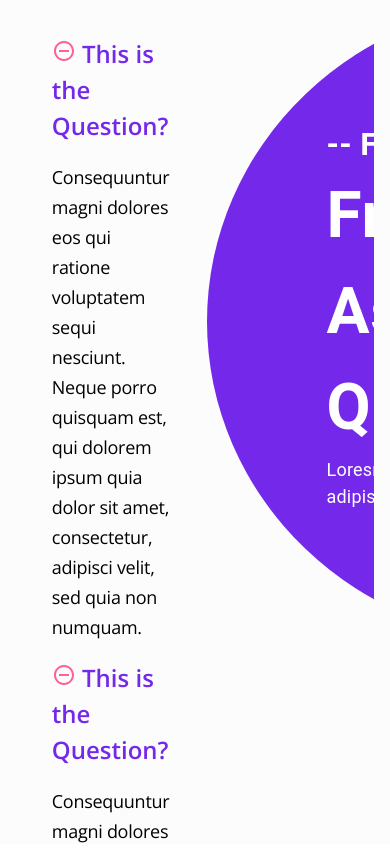
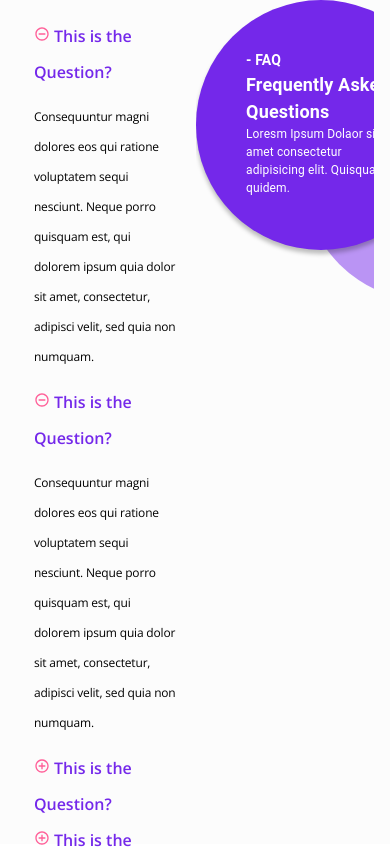
Before and after one commit to SehatBase/sehatbase_frontend, a Next.js app: page / in a window 390 px wide. Shown: the top 849 px of the page. Built offline with nearby package versions, Linux system fonts and the light colour scheme.

Commit message:
Made it responsive

```diff
--- a/pages/index.js
+++ b/pages/index.js
@@ -4,10 +4,10 @@ import Typography from "@material-ui/core/Typography";
 import { useState } from "react";
 import List from "../comps/list";
 import data from "../data";
-import Box from "@material-ui/core/Box";
-import zIndex from "@material-ui/core/styles/zIndex";
 
-const useStyles = makeStyles({
+
+const useStyles = makeStyles((theme)=>{
+  return {
   rootContainer: {
     fontFamily: "Open Sans",
     backgroundColor: "#FCFCFC",
@@ -17,6 +17,9 @@ const useStyles = makeStyles({
   innerCont: {
     padding: "10%",
     color: "#7428EA",
+    [theme.breakpoints.down('sm')]:{
+      padding: "5%",
+    },
   },
   innerCont2: {
     color: "white",
@@ -27,32 +30,51 @@ const useStyles = makeStyles({
     margin: "0px",
     fontSize: "64px",
     fontWeight: "700",
+    [theme.breakpoints.down('sm')]:{
+      fontSize:"18px",
+    },
   },
   typoheading2: {
     margin: "0px",
     fontSize: "32px",
     fontWeight: "700",
+    [theme.breakpoints.down('sm')]:{
+      fontSize:"14px",
+    },
   },
   typoheading3: {
     margin: "0px",
     fontSize: "18px",
+    [theme.breakpoints.down('sm')]:{
+      fontSize:"12px",
+    },
    },
   bullets: {
     cursor: "pointer",
     color: "#FF5F98",
+    fontSize:"24px",
+    [theme.breakpoints.down('sm')]:{
+      fontSize:"16px",
+    },
   },
   bulletText: {
     fontWeight: "600",
     fontSize:"24px",
     lineHeight: "36px",
     color: "#7428EA",
+    [theme.breakpoints.down('sm')]:{
+      fontSize:"16px",
+    },
   },
   hiddenText:{
     fontWeight: "400",
     fontSize:"18px",
     lineHeight: "30px",
     color:"black",
-    letterSpacing: "-0.015em"
+    letterSpacing: "-0.015em",
+    [theme.breakpoints.down('sm')]:{
+      fontSize:"12px",
+    },
   },
   circle: {
     backgroundColor: "#7428EA",
@@ -65,19 +87,30 @@ const useStyles = makeStyles({
     top:"0px",
     left:"0px",
     zIndex: "1",
+    boxShadow: "0px 4px 4px rgba(0, 0, 0, 0.25)",
+    [theme.breakpoints.down('sm')]:{
+      padding:"50px",
+      width: "250px",
+      height: "250px",
+    },
   },
   circle2: {
     backgroundColor: "#7428EA7D",
     borderRadius: "50%",
-    padding: "100px",
     width: "672px",
     height: "643px",
     position: "absolute",
     boxSizing: "border-box",
     top: "107px",
     left: "271px",
+    [theme.breakpoints.down('sm')]:{
+      width: "250px",
+      height: "250px",
+      top: "51px",
+      left: "107px",
+    },
   }
-});
+}})
 
 export default function Home() {
   const classes = useStyles();
@@ -111,7 +144,7 @@ export default function Home() {
         <Container className={classes.innerCont} maxWidth={false}>{list}</Container>
         <Container className={classes.innerCont2} maxWidth={false}>
           <div className={classes.circle}>
-            <Typography className={classes.typoheading2}>-- FAQs</Typography>
+            <Typography className={classes.typoheading2}>- FAQ</Typography>
             <Typography className={classes.typoheading1}>Frequently Asked Questions</Typography>
             <Typography className={classes.typoheading3}>Loresm Ipsum Dolaor sit amet consectetur adipisicing elit. Quisquam, quidem.</Typography>
           </div>
```
